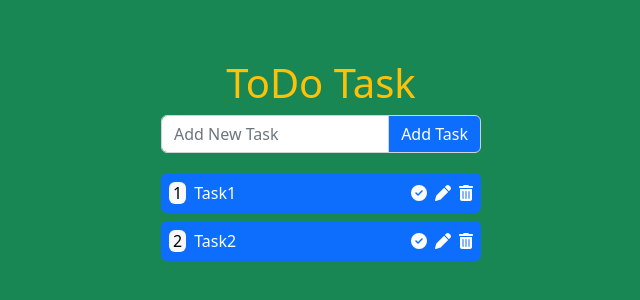
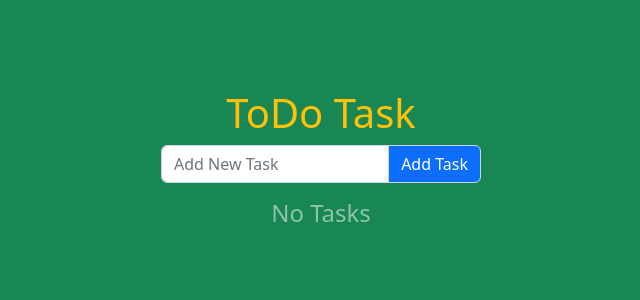
Before and after one commit to aliseyedi01/Todo-List-React, a React (Create React App) app: page / in a window 1280 px wide. Shown: the part 238-538 px from the top of the page, without its empty margins (319-959 px from the left). Built offline with nearby package versions, Linux system fonts and the light colour scheme.

Commit message:
store task in localStorage

```diff
--- a/src/App.js
+++ b/src/App.js
@@ -1,4 +1,4 @@
-import React, { useState } from "react";
+import React, { useState, useEffect } from "react";
 import "bootstrap/dist/css/bootstrap.min.css";
 import "./App.css";
 import ToDoTask from "./components/ToDoTask";
@@ -7,13 +7,23 @@ import UpdateTask from "./components/UpdateTask";
 
 function App() {
   // State
-  const [toDo, setToDo] = useState([
-    { id: 1, title: "Task1", status: false },
-    { id: 2, title: "Task2", status: false },
-  ]);
+  const [toDo, setToDo] = useState([]);
 
   const [newTask, setNewTask] = useState("");
   const [updateData, setUpdateData] = useState("");
+
+  // local Storage
+  useEffect(() => {
+    let storedTasks = JSON.parse(localStorage.getItem("tasks"));
+
+    if (storedTasks) {
+      setToDo(storedTasks);
+    }
+  }, []);
+
+  useEffect(() => {
+    localStorage.setItem("tasks", JSON.stringify(toDo));
+  }, [toDo]);
 
   // check Done Task
   const CheckTask = (id) => {
--- a/src/index.js
+++ b/src/index.js
@@ -4,8 +4,4 @@ import "./index.css";
 import App from "./App";
 
 const root = ReactDOM.createRoot(document.getElementById("root"));
-root.render(
-  <React.StrictMode>
-    <App />
-  </React.StrictMode>
-);
+root.render(<App />);
```
